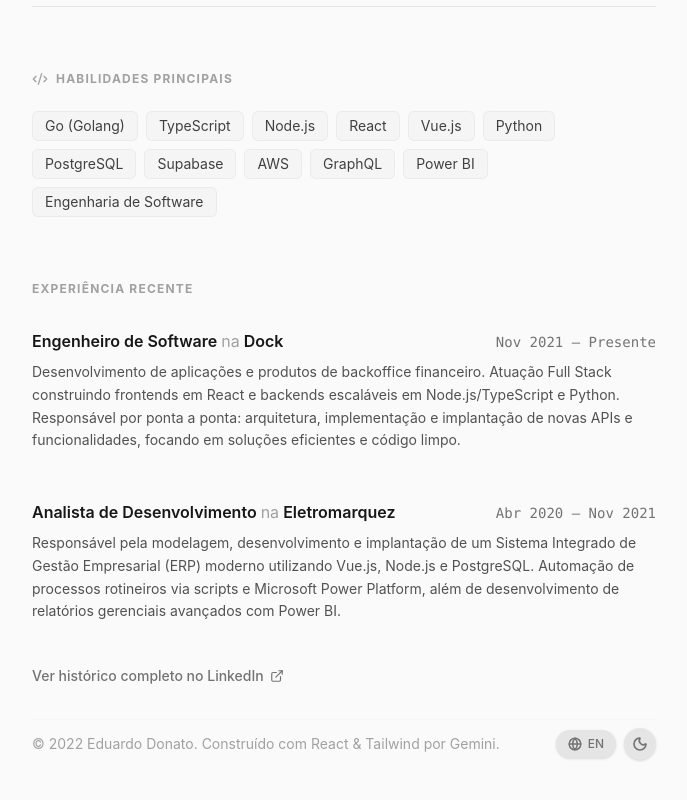
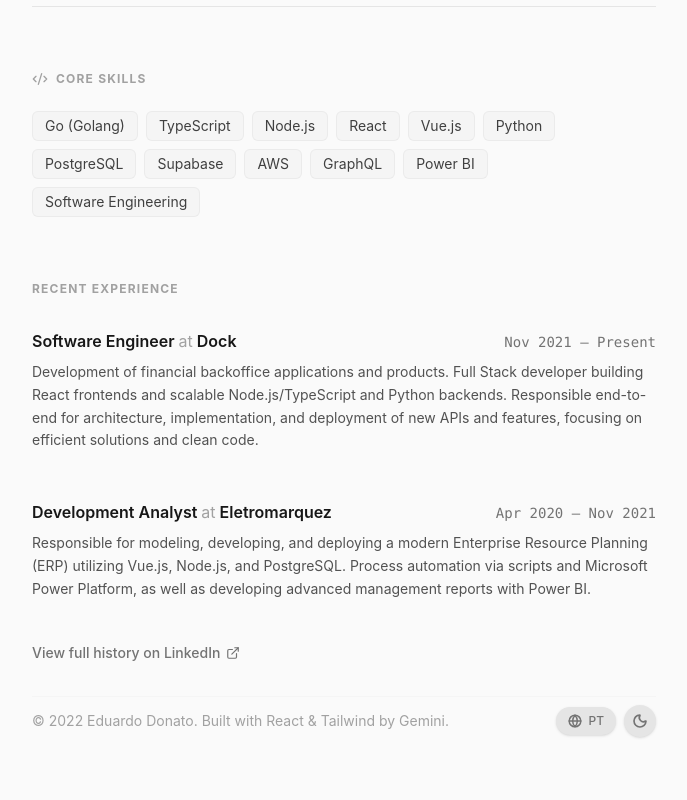
Before and after one commit to ebdonato/personal-site, a React (Vite) app: page / in a window 1280 px wide. Shown: the part 498-1298 px from the top of the page, without its empty margins (296-983 px from the left). Built offline with nearby package versions, Linux system fonts and the light colour scheme.

Commit message:
add language option to url

```diff
--- a/src/App.tsx
+++ b/src/App.tsx
@@ -16,7 +16,14 @@ export default function App() {
   const [isDarkMode, setIsDarkMode] = useState(
     () => window.matchMedia("(prefers-color-scheme: dark)").matches,
   );
-  const [language, setLanguage] = useState<"pt" | "en">("pt");
+  const [language, setLanguage] = useState<"pt" | "en">(() => {
+    const params = new URLSearchParams(window.location.search);
+    const lang = params.get("lang");
+    if (lang === "pt" || lang === "en") return lang as "pt" | "en";
+
+    const browserLang = navigator.language || "";
+    return browserLang.toLowerCase().startsWith("pt") ? "pt" : "en";
+  });
 
   useEffect(() => {
     // Animação de entrada — defer para o browser pintar o estado inicial (opacity-0) primeiro
@@ -38,7 +45,13 @@ export default function App() {
   };
 
   const toggleLanguage = () => {
-    setLanguage((prev) => (prev === "pt" ? "en" : "pt"));
+    setLanguage((prev) => {
+      const newLang = prev === "pt" ? "en" : "pt";
+      const url = new URL(window.location.href);
+      url.searchParams.set("lang", newLang);
+      window.history.replaceState({}, "", url);
+      return newLang;
+    });
   };
 
   const content = {
```
